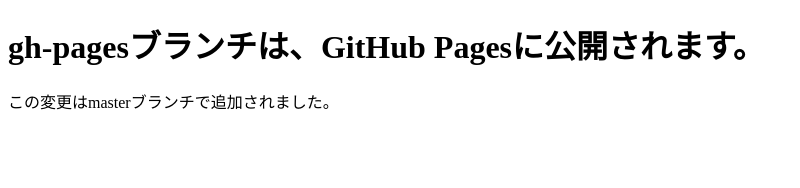
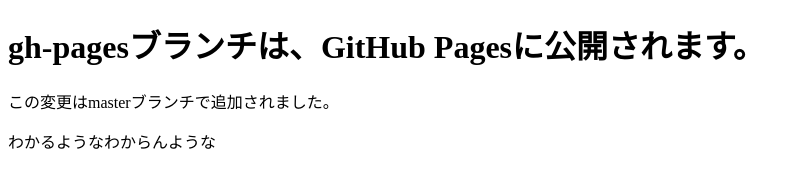
Before and after one commit to henoheK/git-study, a plain HTML site: page index.html in a window 1280 px wide. Shown: the whole page, without its empty margins (0-800 px from the left). Drawn offline with Linux system fonts and the light colour scheme.

Commit message:
これでいいのだろうか

```diff
--- a/index.html
+++ b/index.html
@@ -7,5 +7,6 @@
 <body>
     <h1>gh-pagesブランチは、GitHub Pagesに公開されます。</h1>
     <p>この変更はmasterブランチで追加されました。</p>
+    <p>わかるようなわからんような</p>
 </body>
 </html>
```
